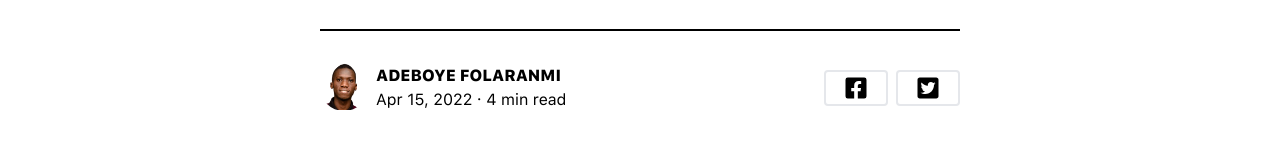
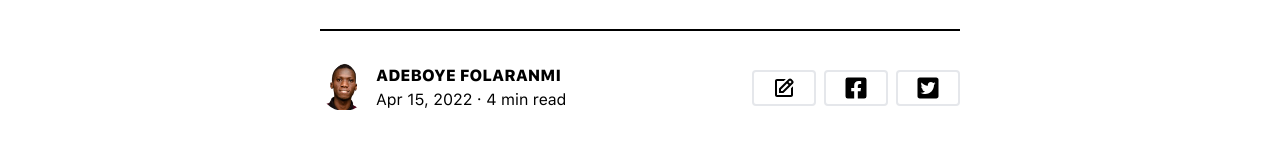
Before and after one commit to Boye95/theBlog, a React (Vite) app in the folder client/: page /blogpost in a window 1280 px wide. Shown: the part 653-800 px from the top of the page. Built offline with nearby package versions, Linux system fonts and the light colour scheme.

Commit message:
added edit icon to be made functional

```diff
--- a/client/src/pages/BlogPost.jsx
+++ b/client/src/pages/BlogPost.jsx
@@ -5,6 +5,7 @@ import img1 from '../assets/postimages/1.png'
 import avatar from '../assets/avatar.png'
 import inpostimg from '../assets/inpostimgs/1.png'
 import { FaTwitterSquare, FaFacebookSquare } from 'react-icons/fa'
+import { BiEdit } from 'react-icons/bi'
 import OtherArticles from '../components/OtherArticles'
 import { Newsletter } from '../components'
 
@@ -37,6 +38,9 @@ export default function BlogPost () {
             </div>
           </div>
           <div className='flex w-3/6 justify-end items-center gap-2 sm:w-full sm:[&>*]:w-3/6'>
+            <div className='border-2 rounded py-1 w-16'>
+              <BiEdit className='w-8 h-6 mx-auto' />
+            </div>
             <div className='border-2 rounded py-1 w-16'>
               <FaFacebookSquare className='w-8 h-6 mx-auto' />
             </div>
```
